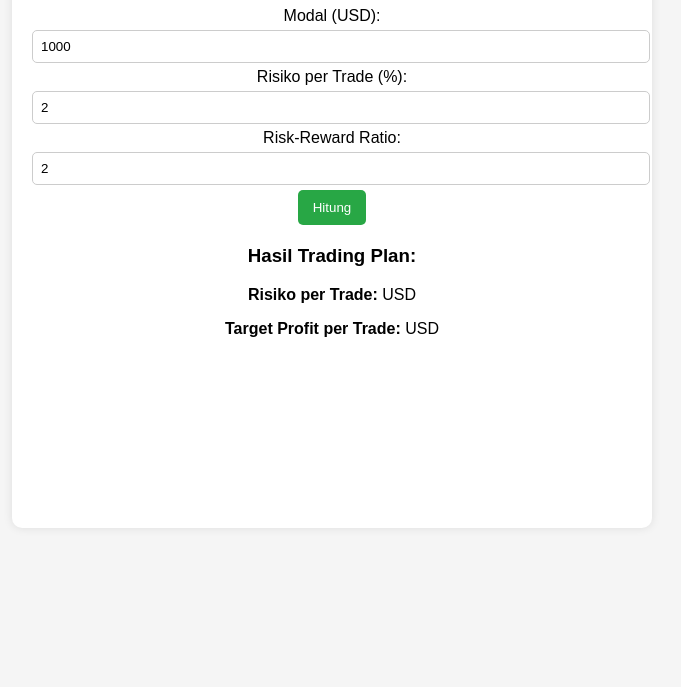
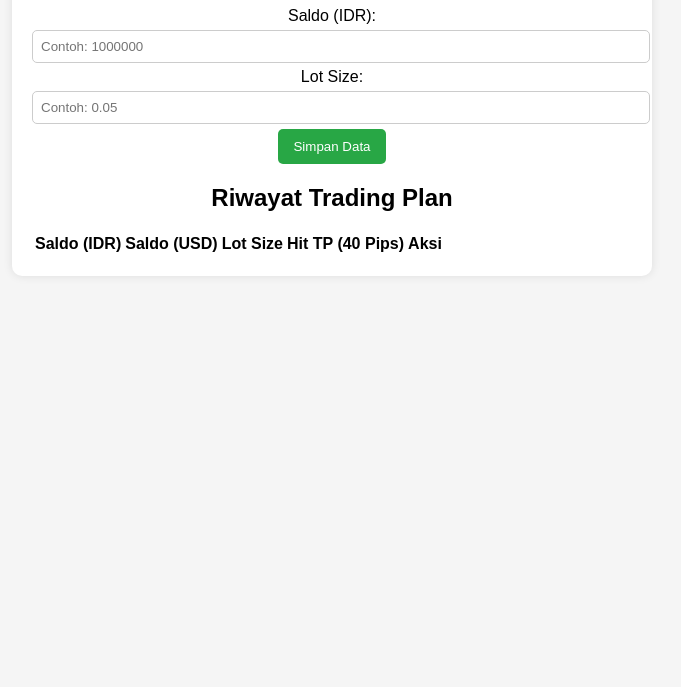
Before and after one commit to FajarHosting/Trading-plan, a plain HTML site: page index.html in a window 1280 px wide. Shown: the part 113-800 px from the top of the page, without its empty margins (308-989 px from the left). Drawn offline with nearby package versions, Linux system fonts and the light colour scheme.

Commit message:
Update index.html

```diff
--- a/index.html
+++ b/index.html
@@ -3,36 +3,38 @@
 <head>
     <meta charset="UTF-8">
     <meta name="viewport" content="width=device-width, initial-scale=1.0">
-    <title>Trading Plan</title>
+    <title>Catatan Trading Plan</title>
     <link rel="stylesheet" href="style.css">
 </head>
 <body>
     <div class="container">
-        <h1>Trading Plan</h1>
+        <h1>Catatan Trading Plan</h1>
 
         <div class="input-section">
-            <label for="modal">Modal (USD):</label>
-            <input type="number" id="modal" value="1000">
+            <label>Saldo (IDR):</label>
+            <input type="number" id="saldo" placeholder="Contoh: 1000000">
 
-            <label for="risk">Risiko per Trade (%):</label>
-            <input type="number" id="risk" value="2">
+            <label>Lot Size:</label>
+            <input type="number" id="lotSize" placeholder="Contoh: 0.05">
 
-            <label for="reward">Risk-Reward Ratio:</label>
-            <input type="number" id="reward" value="2">
-
-            <button onclick="hitungPlan()">Hitung</button>
+            <button onclick="simpanPlan()">Simpan Data</button>
         </div>
 
-        <div class="output-section">
-            <h3>Hasil Trading Plan:</h3>
-            <p><strong>Risiko per Trade:</strong> <span id="riskAmount"></span> USD</p>
-            <p><strong>Target Profit per Trade:</strong> <span id="targetProfit"></span> USD</p>
-        </div>
-
-        <canvas id="chart"></canvas>
+        <h2>Riwayat Trading Plan</h2>
+        <table>
+            <thead>
+                <tr>
+                    <th>Saldo (IDR)</th>
+                    <th>Saldo (USD)</th>
+                    <th>Lot Size</th>
+                    <th>Hit TP (40 Pips)</th>
+                    <th>Aksi</th>
+                </tr>
+            </thead>
+            <tbody id="tradingPlanTable"></tbody>
+        </table>
     </div>
 
-    <script src="https://cdn.jsdelivr.net/npm/chart.js"></script>
     <script src="script.js"></script>
 </body>
 </html>
```
